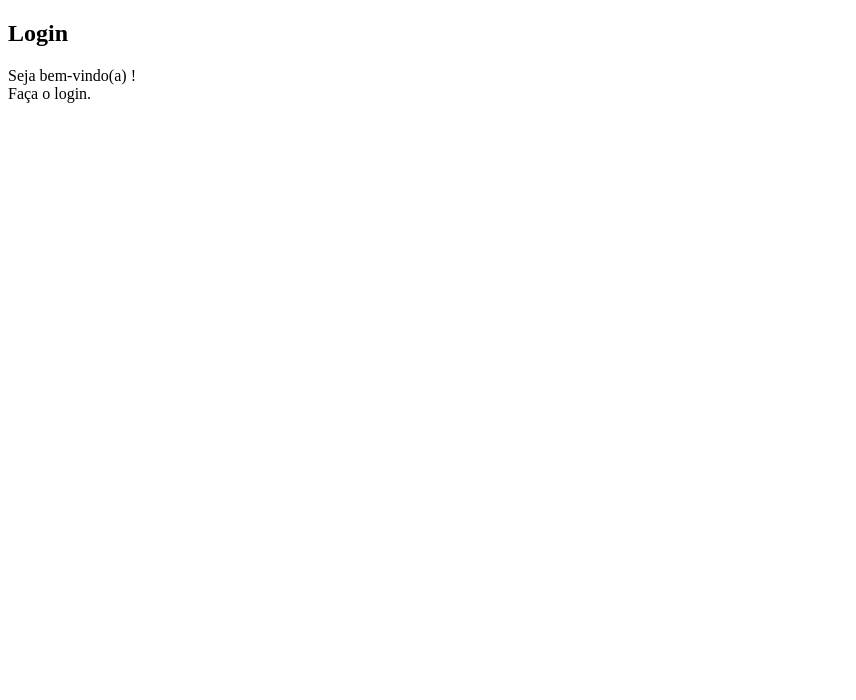
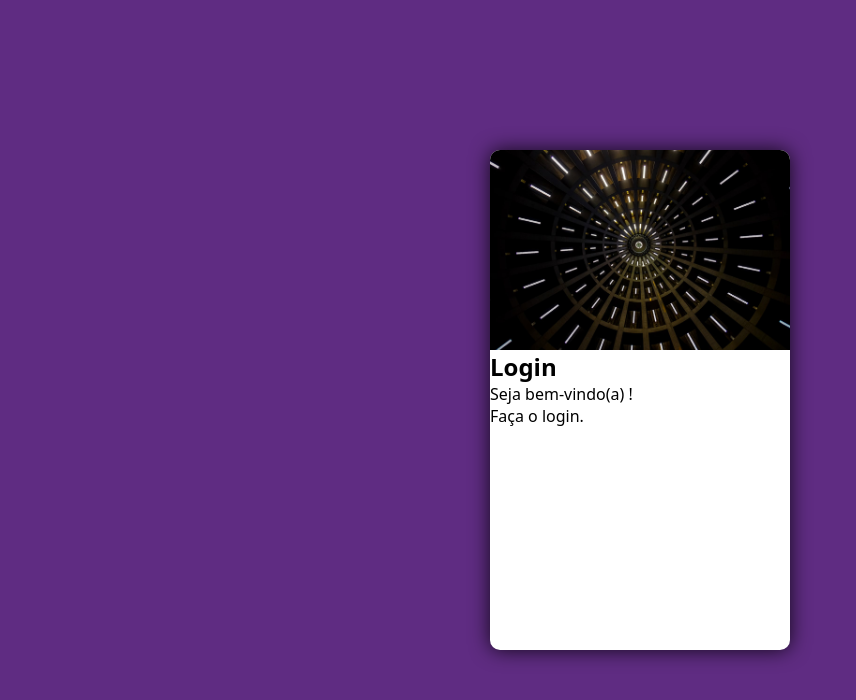
Before and after one commit to jeffsannt/projeto-login, a plain HTML site: page index.html in a window 1280 px wide. Shown: the whole page, without its empty margins (0-856 px from the left). Drawn offline with Linux system fonts and the light colour scheme.

Commit message:
update interface

```diff
--- a/estilos/style.css
+++ b/estilos/style.css
@@ -6,3 +6,46 @@ Paleta de cores:
 Verde: #49a09d
 Lilás: #5f2c82
 */
+
+*{
+    padding: 0px;
+    margin: 0px;
+    box-sizing: border-box;
+    font-family: system-ui, -apple-system, BlinkMacSystemFont, 'Segoe UI', Roboto, Oxygen, Ubuntu, Cantarell, 'Open Sans', 'Helvetica Neue', sans-serif;
+}
+
+html, body{
+    width: 100vw;
+    height: 100vh;
+    background-color: #5f2c82;
+}
+
+main{
+    width: 100vw;
+    height: 100vh;
+    position: relative;
+}
+
+section#login{
+    position: absolute;
+    top: 50%;
+    left: 50%;
+    transform: translate(-50%, -50%);
+
+    width: 300px;
+    height: 500px;
+    background-color: white;
+    margin: auto;
+    border-radius: 10px;
+    box-shadow: 0px 0px 20px rgba(0, 0, 0, 0.821);
+
+}
+
+div#imagem{
+    background-image: url(../imagens/francesco.jpg);
+    background-repeat: no-repeat;
+    background-position: center;
+    background-size: cover;
+    height: 200px;
+    border-radius: 10px 10px 0px 0px;
+}
```
